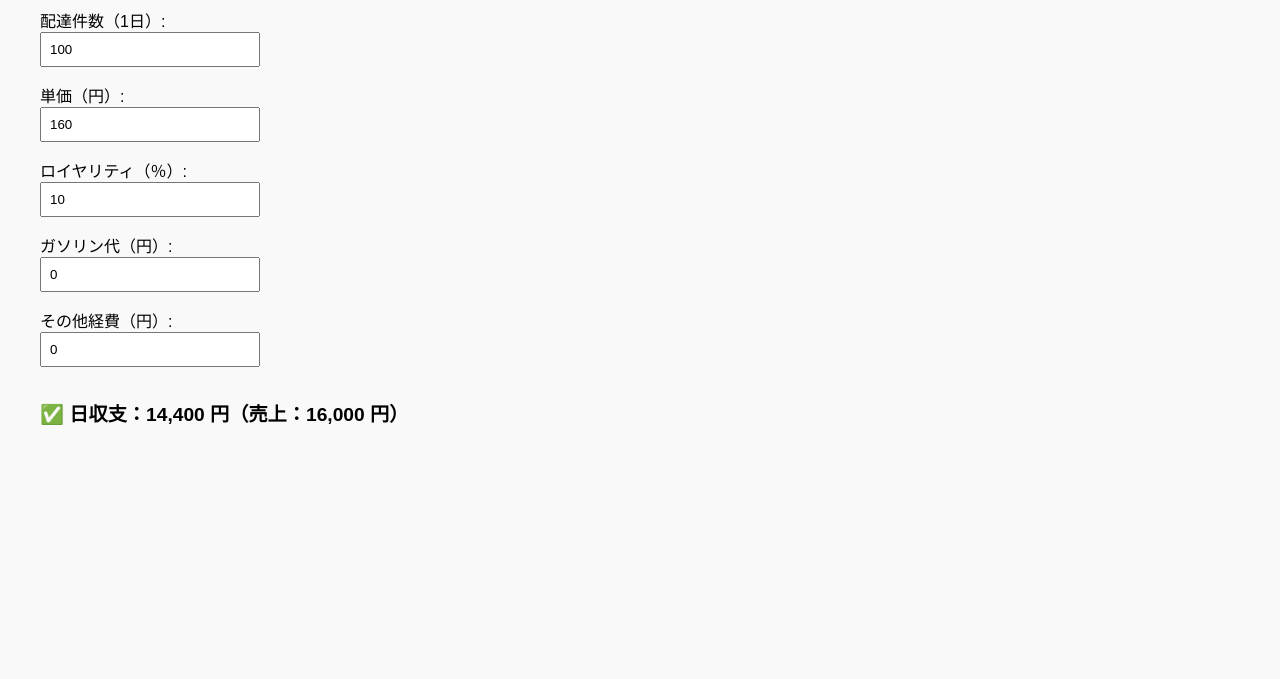
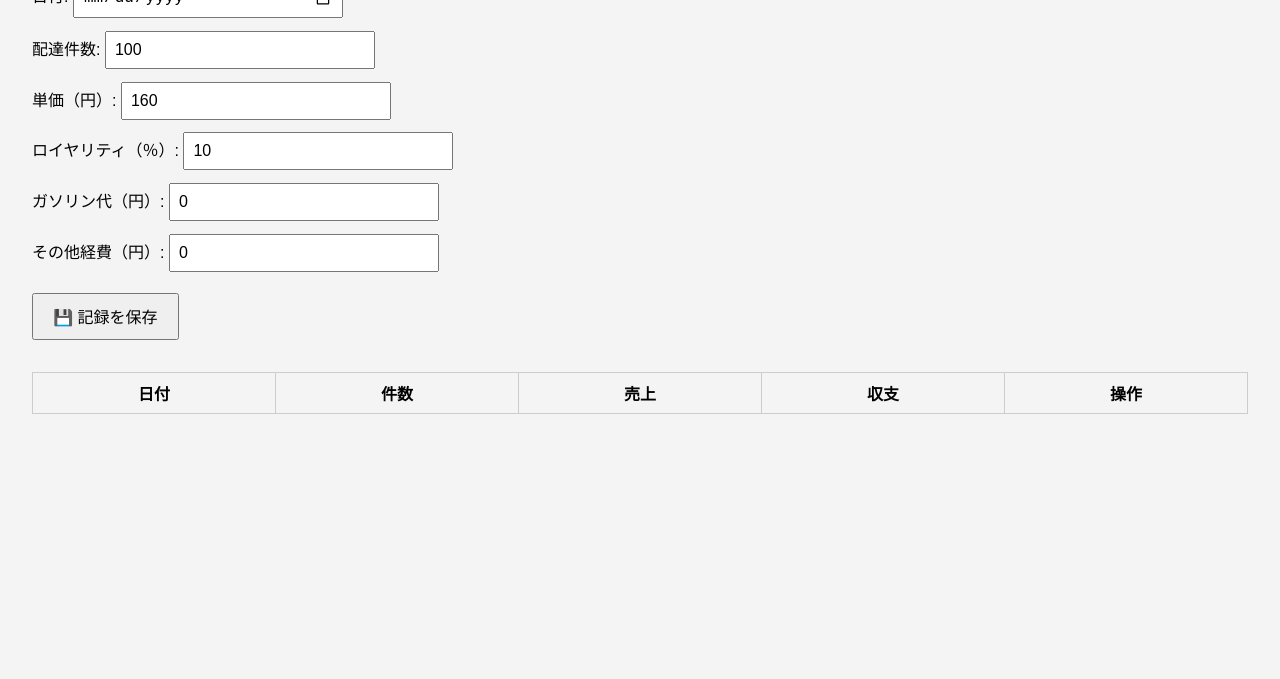
Before and after one commit to Bamboo-co/simulator, a plain HTML site: page index.html in a window 1280 px wide. Shown: the part 121-800 px from the top of the page. Drawn offline with Linux system fonts and the light colour scheme.

Commit message:
Add files via upload

```diff
--- a/index.html
+++ b/index.html
@@ -6,45 +6,91 @@
   <meta name="viewport" content="width=device-width, initial-scale=1.0"/>
   <title>軽貨物ドライバー収支シミュレーター</title>
   <style>
-    body { font-family: sans-serif; padding: 2rem; background: #f9f9f9; }
-    h1 { color: #2c3e50; }
-    label, input { display: block; margin-bottom: 1rem; }
-    input[type='number'] { width: 200px; padding: 0.5rem; }
-    .result { margin-top: 2rem; font-size: 1.2rem; font-weight: bold; }
+    body { font-family: sans-serif; padding: 1.5rem; background: #f4f4f4; }
+    h1 { color: #2c3e50; font-size: 1.5rem; margin-bottom: 1rem; }
+    label { display: block; margin: 0.8rem 0 0.3rem; }
+    input[type="number"], input[type="date"] {
+      padding: 0.5rem; width: 100%; max-width: 250px; font-size: 1rem;
+    }
+    button { margin-top: 1rem; padding: 0.6rem 1.2rem; font-size: 1rem; }
+    table { width: 100%; margin-top: 2rem; border-collapse: collapse; }
+    th, td { padding: 0.5rem; border: 1px solid #ccc; text-align: center; }
+    .chart-container { margin-top: 2rem; }
   </style>
 </head>
 <body>
   <h1>📦 軽貨物ドライバー収支シミュレーター</h1>
 
-  <label>配達件数（1日）: <input type="number" id="deliveries" value="100" /></label>
+  <label>日付: <input type="date" id="date" /></label>
+  <label>配達件数: <input type="number" id="deliveries" value="100" /></label>
   <label>単価（円）: <input type="number" id="unitPrice" value="160" /></label>
   <label>ロイヤリティ（％）: <input type="number" id="royalty" value="10" /></label>
   <label>ガソリン代（円）: <input type="number" id="fuelCost" value="0" /></label>
   <label>その他経費（円）: <input type="number" id="otherCost" value="0" /></label>
+  <button onclick="saveRecord()">💾 記録を保存</button>
 
-  <div class="result" id="result">👉 収支を計算します…</div>
+  <div class="result" id="resultArea"></div>
+  <table id="recordTable">
+    <thead>
+      <tr><th>日付</th><th>件数</th><th>売上</th><th>収支</th><th>操作</th></tr>
+    </thead>
+    <tbody></tbody>
+  </table>
 
   <script>
-    function calculate() {
-      const deliveries = parseFloat(document.getElementById('deliveries').value) || 0;
-      const unitPrice = parseFloat(document.getElementById('unitPrice').value) || 0;
-      const royalty = parseFloat(document.getElementById('royalty').value) || 0;
-      const fuelCost = parseFloat(document.getElementById('fuelCost').value) || 0;
-      const otherCost = parseFloat(document.getElementById('otherCost').value) || 0;
+    const storageKey = "deliveryRecords";
+
+    function saveRecord() {
+      const date = document.getElementById("date").value;
+      const deliveries = parseInt(document.getElementById("deliveries").value) || 0;
+      const unitPrice = parseFloat(document.getElementById("unitPrice").value) || 0;
+      const royalty = parseFloat(document.getElementById("royalty").value) || 0;
+      const fuel = parseFloat(document.getElementById("fuelCost").value) || 0;
+      const other = parseFloat(document.getElementById("otherCost").value) || 0;
+
+      if (!date) return alert("日付を入力してください。");
 
       const gross = deliveries * unitPrice;
       const royaltyAmount = gross * (royalty / 100);
-      const net = gross - royaltyAmount - fuelCost - otherCost;
+      const net = gross - royaltyAmount - fuel - other;
 
-      document.getElementById('result').innerText =
-        `✅ 日収支：${net.toLocaleString()} 円（売上：${gross.toLocaleString()} 円）`;
+      const record = { date, deliveries, gross, net };
+      const records = JSON.parse(localStorage.getItem(storageKey) || "[]");
+
+      const existingIndex = records.findIndex(r => r.date === date);
+      if (existingIndex !== -1) records.splice(existingIndex, 1);
+
+      records.push(record);
+      localStorage.setItem(storageKey, JSON.stringify(records));
+      renderTable();
     }
 
-    document.querySelectorAll("input").forEach(input => {
-      input.addEventListener("input", calculate);
-    });
+    function renderTable() {
+      const records = JSON.parse(localStorage.getItem(storageKey) || "[]").sort((a,b)=>a.date.localeCompare(b.date));
+      const tbody = document.querySelector("#recordTable tbody");
+      tbody.innerHTML = "";
 
-    calculate();
+      for (const record of records) {
+        const tr = document.createElement("tr");
+        tr.innerHTML = `
+          <td>${record.date}</td>
+          <td>${record.deliveries}</td>
+          <td>${record.gross.toLocaleString()}</td>
+          <td>${record.net.toLocaleString()}</td>
+          <td><button onclick="deleteRecord('${record.date}')">🗑️</button></td>
+        `;
+        tbody.appendChild(tr);
+      }
+    }
+
+    function deleteRecord(date) {
+      let records = JSON.parse(localStorage.getItem(storageKey) || "[]");
+      records = records.filter(r => r.date !== date);
+      localStorage.setItem(storageKey, JSON.stringify(records));
+      renderTable();
+    }
+
+    renderTable();
   </script>
 </body>
 </html>
```
